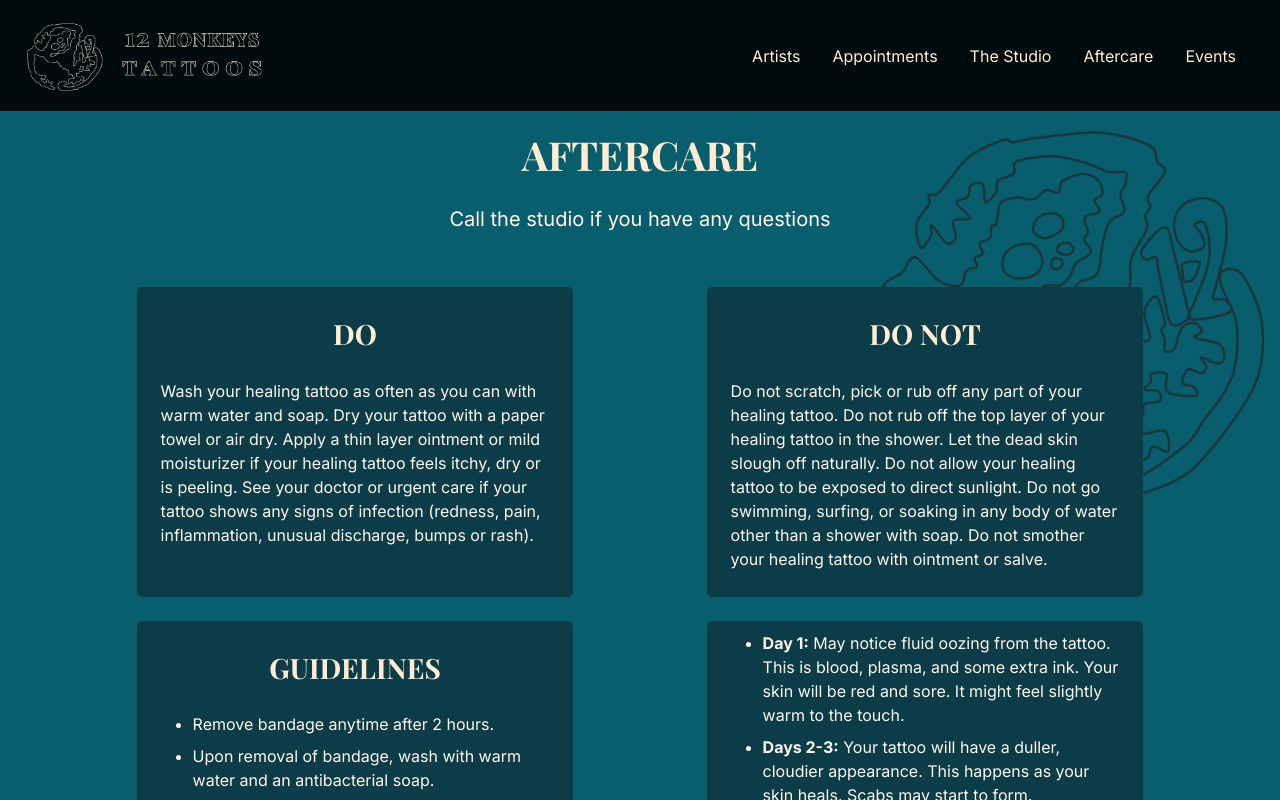
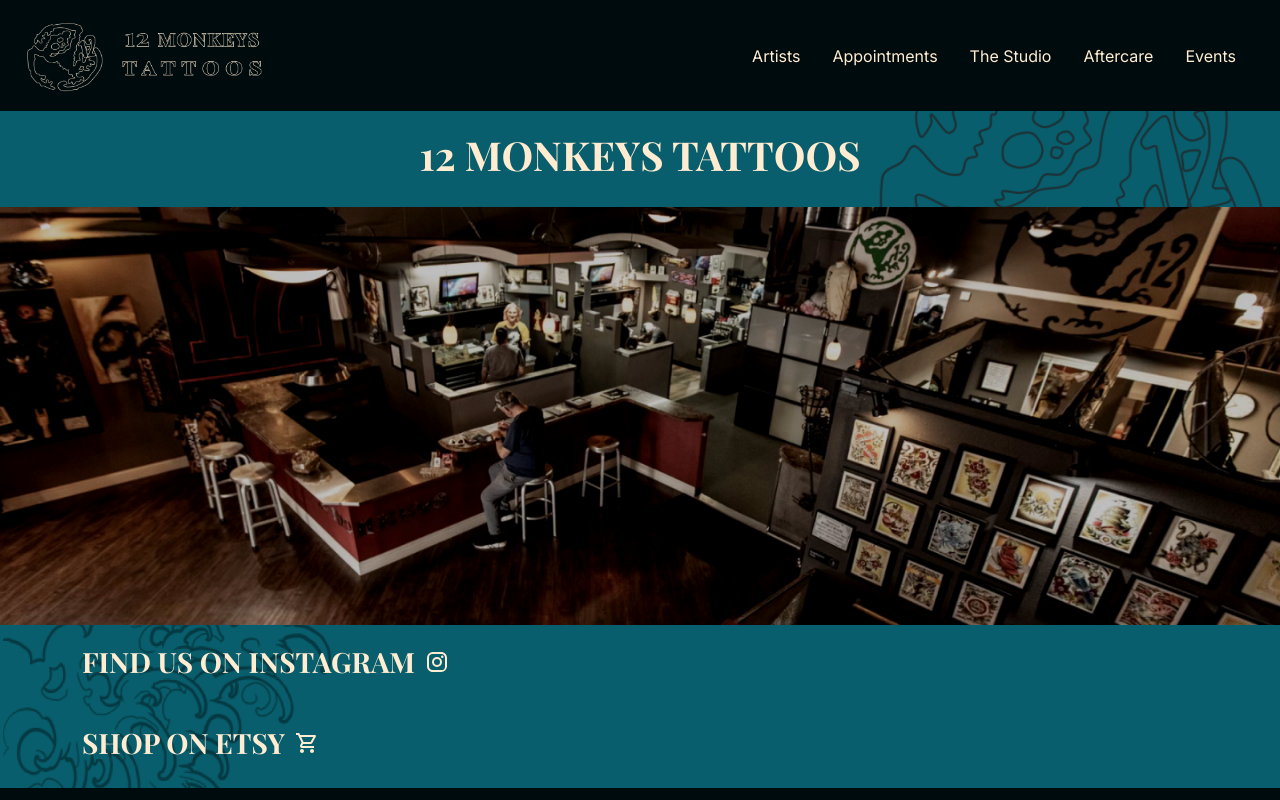
Before and after one commit to MJGowan/12monkeys, a Next.js app: page / in a window 1280 px wide. Shown: the top 800 px of the page. Built offline with nearby package versions, Linux system fonts and the light colour scheme.

Commit message:
Functioning Navigation

```diff
--- a/src/app/layout.tsx
+++ b/src/app/layout.tsx
@@ -19,9 +19,9 @@
   return (
     <html lang="en">
       <body className={inter.className}>
-        <Navbar />
         <img src="/bgMonkey.png" className='bgMonkey' />
         <img src="/bgWaves.png" className='bgWaves' />
+        <Navbar />
         {children}
         <Footer />
       </body>
--- a/src/app/page.tsx
+++ b/src/app/page.tsx
@@ -1,16 +1,36 @@
 import styles from "./page.module.css";
 
-import HomePage from "@/pages/home";
-import Studio from "@/pages/studio";
-import Aftercare from "@/pages/aftercare";
+import { Container, Row, Col } from 'react-bootstrap';
+import InstagramIcon from '@mui/icons-material/Instagram';
+import ShoppingCart from '@mui/icons-material/ShoppingCartOutlined';
 
 export default function Home() {
   return (
-    <main>
-        <Aftercare/>
-        {
-
-        }
-    </main>
+    <div id='home'>
+      <Container>
+        <Row>
+          <Col>
+            <h1 className='title header'>12 MONKEYS TATTOOS</h1>
+          </Col>
+        </Row>
+      </Container>
+      <img
+        src='/heroImg.png'
+        alt=''
+        className={styles.heroImg}
+      />
+      <Container>
+        <Row>
+          <Col>
+            <h3 className='header'><a>FIND US ON INSTAGRAM<InstagramIcon className={styles.icon} /></a></h3>
+          </Col>
+        </Row>
+        <Row>
+          <Col>
+            <h3 className='header'><a>SHOP ON ETSY<ShoppingCart className={styles.icon} /></a></h3>
+          </Col>
+        </Row>
+      </Container>
+    </div>
   );
 }
--- a/src/pages/aftercare.tsx
+++ b/src/app/pages/aftercare/page.tsx
@@ -1,5 +1,5 @@
 import React from 'react';
-import '../styles/aftercare.css';
+import '../../../styles/aftercare.css';
 import { Container, Row, Col } from 'react-bootstrap';
 
 export default function Aftercare() {
--- a/src/components/navbar/navbar.tsx
+++ b/src/components/navbar/navbar.tsx
@@ -1,10 +1,21 @@
+'use client'
+
 import React from 'react';
 import styles from "./navbar.module.css";
 import Image from 'next/image';
 import { Container, Row, Col, Navbar, Nav, NavbarToggle, NavbarOffcanvas, OffcanvasHeader, OffcanvasBody } from 'react-bootstrap';
 import Link from 'next/link';
+import { useRouter } from 'next/navigation';
 
 export default function Navibar() {
+    const router = useRouter();
+
+    const handleClick = (e: any) => {
+        e.preventDefault();
+        console.log(e.target.href);
+        router.push(e.target.href);
+    }
+
     return (
         <Navbar expand={'lg'} className={styles.nav} >
             <Container fluid>
@@ -16,7 +27,7 @@
                         alt='12 Monkeys Tattoos Logo'
                     />
                 </Link>
-                <NavbarToggle aria-controls='offcanvasNavbar-expand-lg' className={styles.navbarToggler} data-bs-theme="dark"/>
+                <NavbarToggle aria-controls='offcanvasNavbar-expand-lg' className={styles.navbarToggler} data-bs-theme="dark" />
                 <NavbarOffcanvas
                     id='offcanvasNavbar-expand-lg'
                     aria-labelledby='offcanvasNavbarLabel-expand-lg'
@@ -26,11 +37,11 @@
                     <OffcanvasHeader closeButton data-bs-theme="dark" className='p-4'></OffcanvasHeader>
                     <OffcanvasBody>
                         <Nav className="justify-content-end flex-grow-1 pe-3">
-                            <Link href='/pages/artists' as='/artists' className={styles.navLink}>Artists</Link>
-                            <Link href='/pages/appointments' as='/appointments' className={styles.navLink}>Appointments</Link>
-                            <Link href='/pages/studio' as='/studio' className={styles.navLink}>The Studio</Link>
-                            <Link href='/pages/aftercare' as='/aftercare' className={styles.navLink}>Aftercare</Link>
-                            <Link href='/pages/events' as='/events' className={styles.navLink}>Events</Link>
+                            <Link href='/pages/artists' onClick={handleClick} className={styles.navLink}>Artists</Link>
+                            <Link href='/pages/appointments' onClick={handleClick} className={styles.navLink}>Appointments</Link>
+                            <Link href='/pages/studio' onClick={handleClick} className={styles.navLink}>The Studio</Link>
+                            <Link href='/pages/aftercare' onClick={handleClick} className={styles.navLink}>Aftercare</Link>
+                            <Link href='/pages/events' onClick={handleClick} className={styles.navLink}>Events</Link>
                         </Nav>
                     </OffcanvasBody>
                 </NavbarOffcanvas>
```
Also changed, not shown: src/app/pages/studio/page.tsx (renamed from src/pages/studio.tsx, +1 -6 lines), src/app/page.module.css (renamed from src/styles/home.css), src/app/pages/appointments/page.tsx (added), src/app/pages/artists/page.tsx (added), src/app/pages/events/page.tsx (added), src/app/pages/home/page.tsx (renamed from src/pages/home.tsx).
